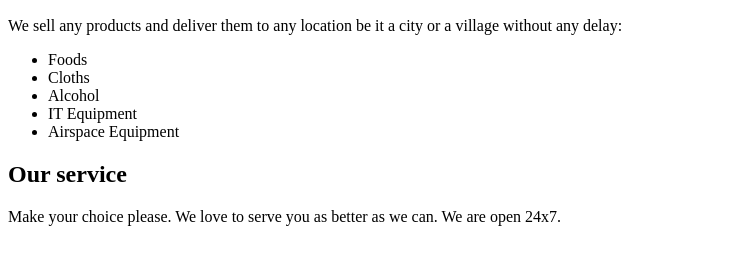
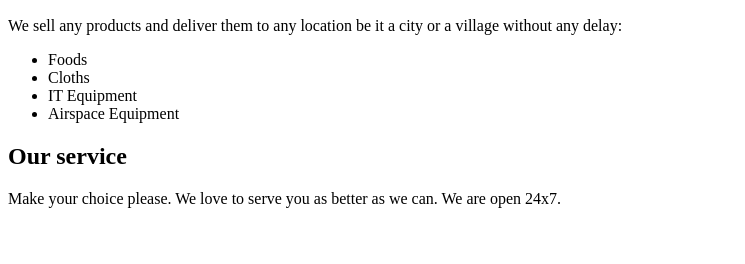
Before and after one commit to mrgsrv/mrgsrv.github.io, a plain HTML site: page index.html in a window 1280 px wide. Shown: the part 110-374 px from the top of the page, without its empty margins (0-745 px from the left). Drawn offline with Linux system fonts and the light colour scheme.

Commit message:
Removed alcohol as it is a prohibited product.

```diff
--- a/index.html
+++ b/index.html
@@ -29,7 +29,6 @@
   <ul>
     <li>Foods</li>
     <li>Cloths</li>
-    <li>Alcohol</li>
     <li>IT Equipment</li>
     <li>Airspace Equipment</li>
   </ul>
```
